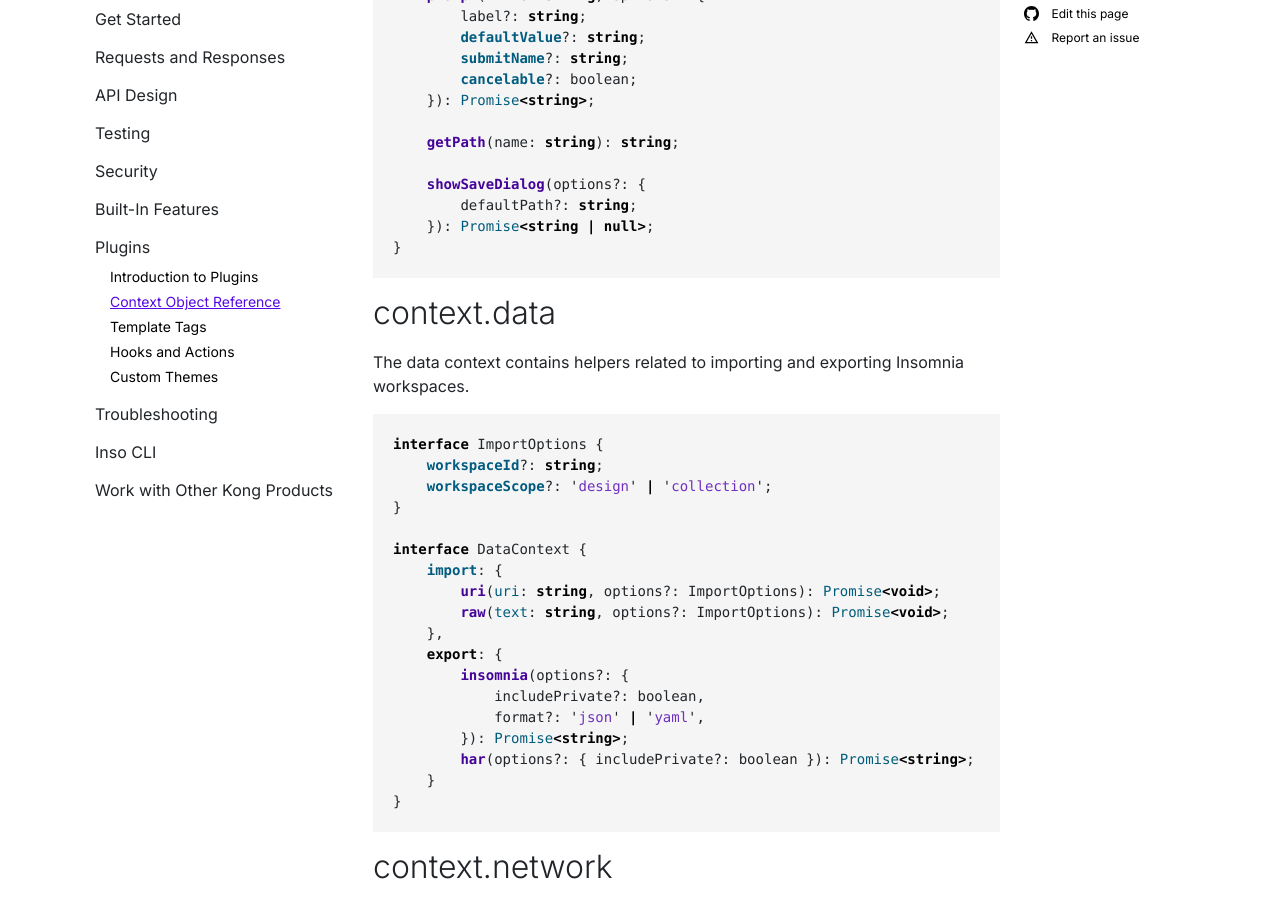
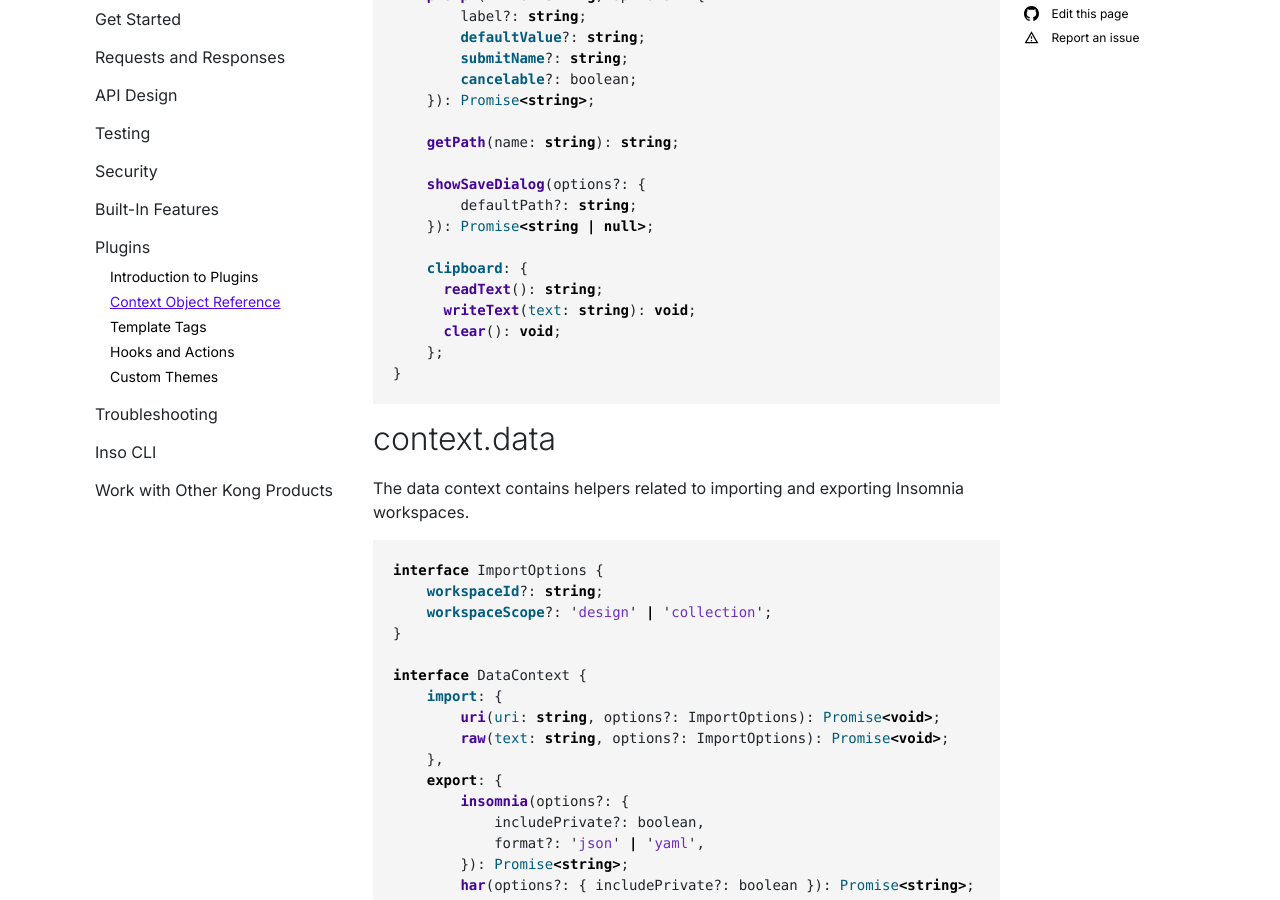
Before and after one commit to Kong/insomnia-docs, a Jekyll site: the page built from docs/insomnia/context-object-reference.md, in a window 1280 px wide and 900 px high, scrolled down 3766 px. Built offline with Jekyll 4.4.1, drawn with Linux system fonts in a browser that asks for light colours; comment, search, counter and statistics services are not loaded.

Commit message:
Update clipboard plugin api context (#48)
Co-authored-by: Falon Darville <falon.darville@konghq.com>

````diff
--- a/docs/insomnia/context-object-reference.md
+++ b/docs/insomnia/context-object-reference.md
@@ -177,6 +177,12 @@ interface AppContext {
     showSaveDialog(options?: {
         defaultPath?: string;
     }): Promise<string | null>;
+
+    clipboard: {
+      readText(): string;
+      writeText(text: string): void;
+      clear(): void;
+    };
 }
 ```
 
````
